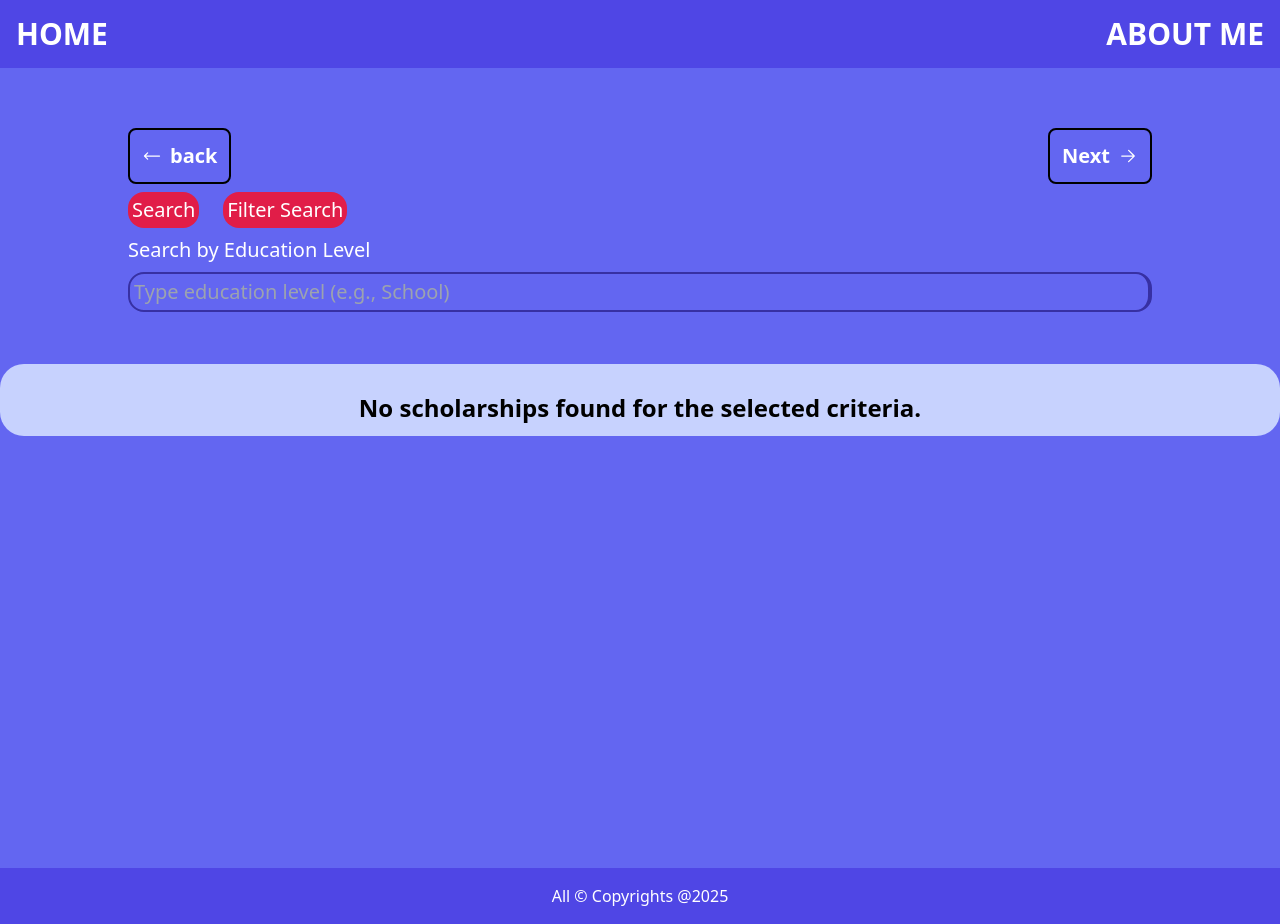
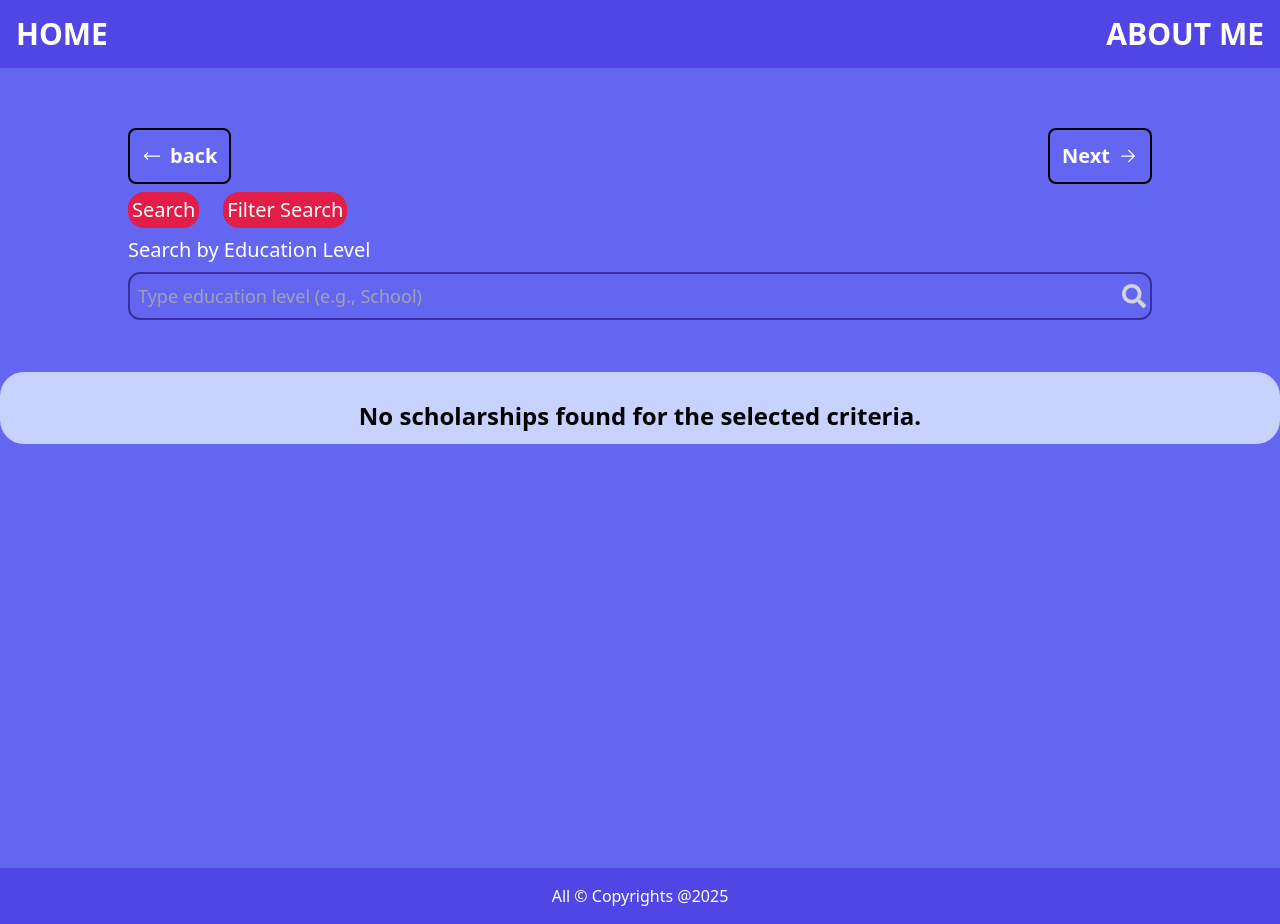
Before and after one commit to balwan-coding/Scholarship-finder-, a React (Vite) app: page /Scholar in a window 1280 px wide. Both pictures are taken after a click on the button "Search". Built offline with nearby package versions, Linux system fonts and the light colour scheme.

Commit message:
change input layout

```diff
--- a/src/SearchInput.jsx
+++ b/src/SearchInput.jsx
@@ -1,4 +1,5 @@
 import React from "react";
+import { FaSearch } from "react-icons/fa";
 
 function SearchInput({ searchInput, handleSearchInputChange }) {
   return (
@@ -9,14 +10,17 @@ function SearchInput({ searchInput, handleSearchInputChange }) {
       >
         Search by Education Level
       </label>
+      <div className="flex items-center gap-2 pr-1 bg-transparent border-2 border-indigo-800 rounded-xl">
         <input
           type="text"
           id="searchInput"
           value={searchInput}
           onChange={handleSearchInputChange}
-        className="p-1 text-xl text-black bg-transparent border-2 border-r-4 border-indigo-800 rounded-2xl"
+          className="flex-1 p-2 text-lg text-black bg-transparent border-none focus:outline-none"
           placeholder="Type education level (e.g., School)"
         />
+        <FaSearch className="text-2xl text-gray-300 cursor-pointer" />
+      </div>
     </div>
   );
 }
```
Lines whose indentation alone changed are shown as unchanged.
